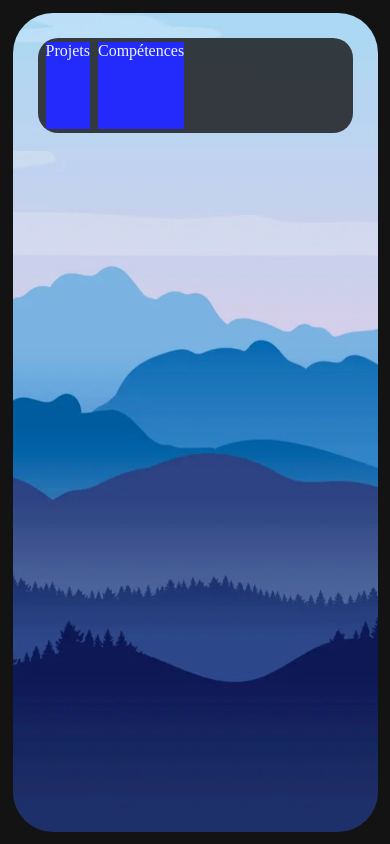
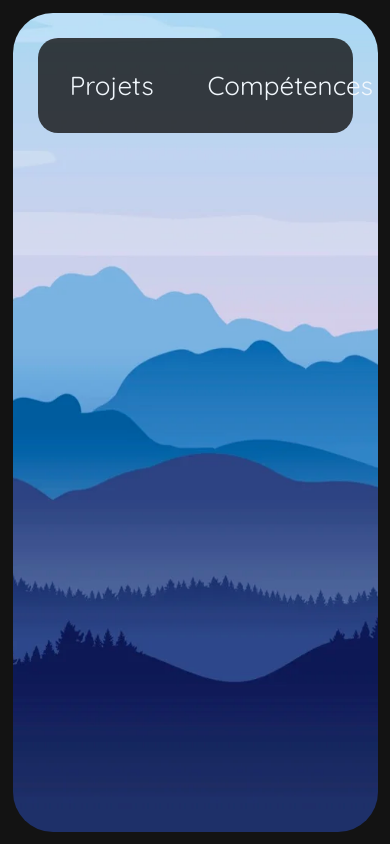
Before and after one commit to tonityg/tonityg.github.io, a plain HTML site: page index.html in a window 390 px wide. Drawn offline with Linux system fonts and the light colour scheme.

Commit message:
add back for menu btn and calculate center of navbar (for responsive design later)

```diff
--- a/style.scss
+++ b/style.scss
@@ -1,4 +1,6 @@
 $backcolor: #131313;
+
+@import url("https://fonts.googleapis.com/css2?family=Quicksand&display=swap");
 
 * {
   padding: 0;
@@ -34,13 +36,18 @@ $backcolor: #131313;
     display: flex;
     align-items: center;
 
-    .navbarbtn{
-      background-color: blue;
-      margin-left: 8px;
-      height: calc(100% - 8px);
+    .navbarbtn {
+      margin-left: calc((95px / 2 - 26px) / 2);
+      padding: calc(95px / 2 - 26px);
+      border-radius: 15px;
+      font-size: 26px;
       color: white;
       text-align: center;
-      text-justify: center;
+      font-family: "Quicksand";
+    }
+
+    .activebtn {
+      background-color: #1e8dcb;
     }
   }
 }
```
Also changed, not shown: style.css, 1 other file.
